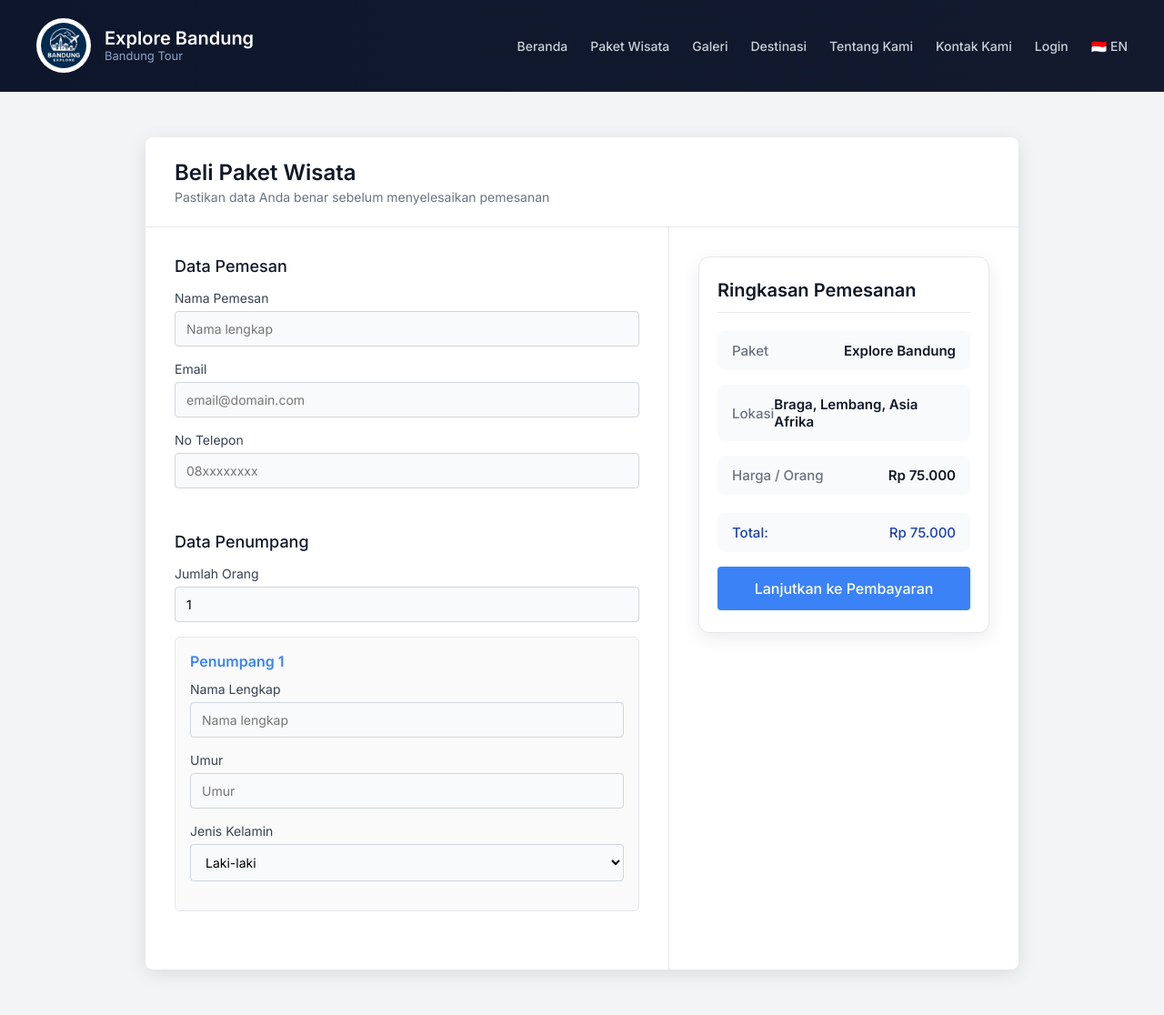
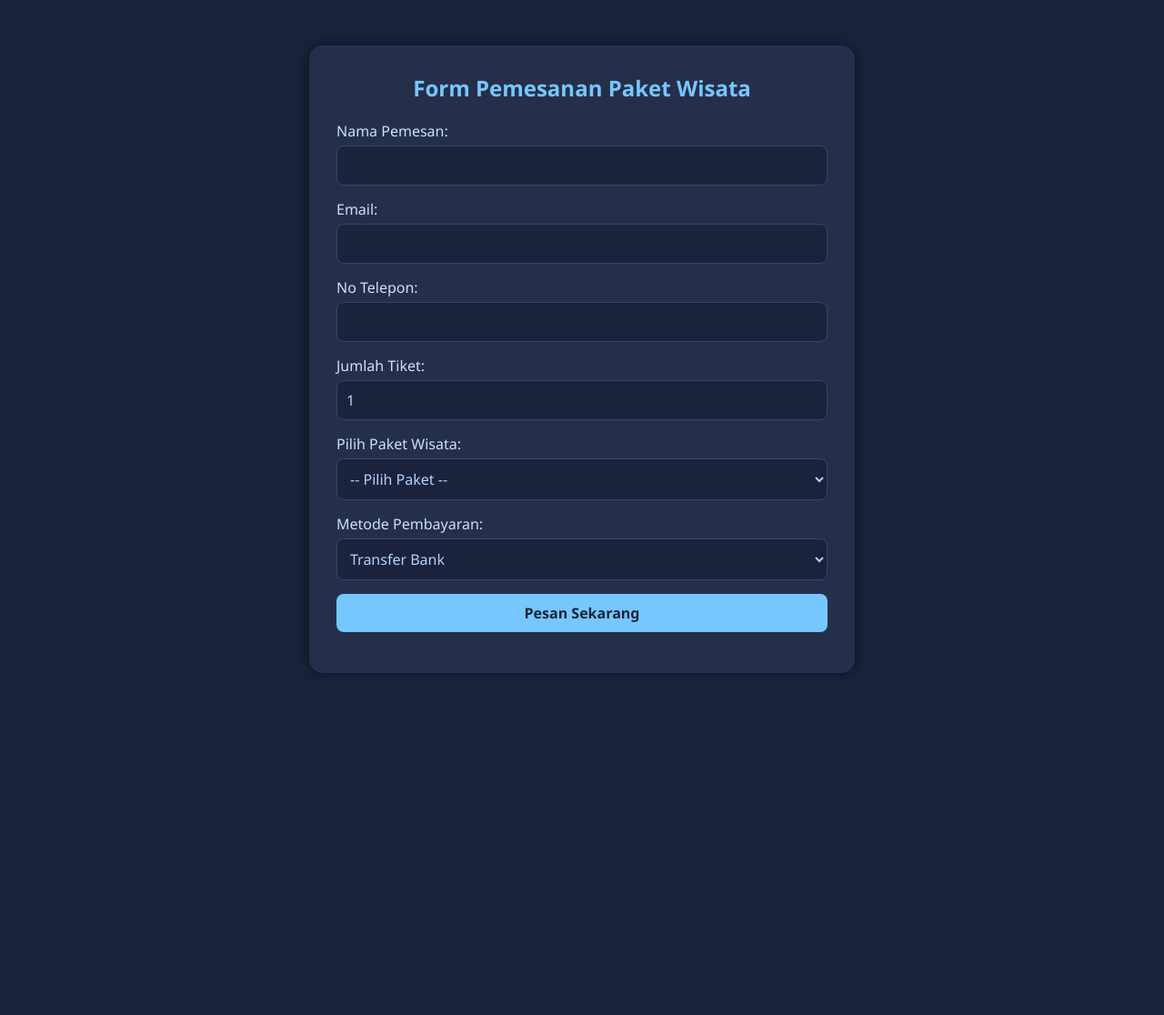
Before and after one commit to nofallcr/TUBESBANDUNG, a PHP site: page /order.php in a window 1280 px wide. Shown: the whole page at 91% size. After the commit the page ends 742 px from the top, so only its background shows below. Run offline with PHP 8.4, Linux system fonts and the light colour scheme.

Commit message:
pembayaran

```diff
--- a/order.php
+++ b/order.php
@@ -1,359 +1,156 @@
 <?php
-$namaPaket = isset($_GET['paket']) ? $_GET['paket'] : 'Explore Bandung';
-$hargaOrang = isset($_GET['harga']) ? intval($_GET['harga']) : 75000;
-$lokasi = isset($_GET['lokasi']) ? $_GET['lokasi'] : 'Braga, Lembang, Asia Afrika';
+if ($_SERVER['REQUEST_METHOD'] === 'POST') {
+    $conn = mysqli_connect("localhost", "root", "", "db_wisata");
+    if (!$conn) die("Koneksi gagal: " . mysqli_connect_error());
+
+    $nama    = $_POST['nama_pemesan'];
+    $email   = $_POST['email_pemesan'];
+    $telepon = $_POST['telepon_pemesan'];
+    $jumlah  = $_POST['jumlah_tiket'];
+    $paket   = $_POST['paket_wisata'];
+    $lokasi  = $_POST['lokasi_wisata'];
+    $total   = $_POST['total_bayar'];
+    $metode  = $_POST['metode_pembayaran'];
+
+    $sql = "INSERT INTO pembayaran
+            (nama_pemesan, email_pemesan, telepon_pemesan, jumlah_tiket, paket_wisata, lokasi_wisata, total_bayar, metode_pembayaran)
+            VALUES
+            ('$nama','$email','$telepon','$jumlah','$paket','$lokasi','$total','$metode')";
+
+    if (mysqli_query($conn, $sql)) {
+        echo "<script>alert('Pemesanan berhasil!');</script>";
+    } else {
+        echo "<script>alert('Terjadi kesalahan: ". mysqli_error($conn) ."');</script>";
+    }
+    mysqli_close($conn);
+}
 ?>
 
 <!DOCTYPE html>
 <html lang="id">
 <head>
-  <meta charset="UTF-8" />
-  <meta name="viewport" content="width=device-width, initial-scale=1.0" />
-  <title>Checkout Paket Wisata</title>
-  <link href="https://fonts.googleapis.com/css2?family=Inter:wght@300;400;500;600&display=swap" rel="stylesheet">
+<meta charset="UTF-8">
+<title>Form Pemesanan Wisata</title>
+<style>
 
-  <style>
-   /* Reset & Font */
 * {
-  box-sizing: border-box;
-  margin: 0;
-  padding: 0;
-  font-family: 'Inter', sans-serif;
-}
+  margin:0;
+  padding:0;
+  box-sizing:border-box;
+  font-family:'Segoe UI', Tahoma, Geneva, Verdana, sans-serif; }
 
 body {
-  background: #f3f4f6;
-  color: #1f2937;
-}
+  background-color:#1a233b;
+  color:#b9d0fb;
+  padding:20px; }
 
-/* Container */
 .container {
-  max-width: 960px;
-  margin: 50px auto;
-  background: #fff;
-  border-radius: 8px;
-  box-shadow: 0 4px 20px rgba(0,0,0,0.1);
-  overflow: hidden;
-}
+  max-width:600px;
+  margin:30px auto;
+  background-color:#252f4a;
+  padding:30px;
+  border-radius:15px;
+  box-shadow:0 0 15px rgba(0,0,0,0.5); }
 
-/* Header */
-.header {
-  padding: 24px 32px;
-  border-bottom: 1px solid #e5e7eb;
-}
-.header h1 {
-  font-size: 24px;
-  font-weight: 600;
-  color: #111827;
-}
-.header p {
-  margin-top: 4px;
-  font-size: 14px;
-  color: #6b7280;
-}
+h2 {
+  text-align:center;
+  margin-bottom:20px;
+  color:#76c7ff; }
 
-/* Layout */
-.content {
-  display: flex;
-  flex-wrap: wrap;
-}
-.left {
-  flex: 1 1 60%;
-  padding: 32px;
-  border-right: 1px solid #e5e7eb;
-}
-.right {
-  flex: 1 1 40%;
-  padding: 32px;
-}
+label {
+  display:block;
+  margin-bottom:5px;
+  color:#cce0ff; }
 
-/* Sections */
-.section {
-  margin-bottom: 32px;
-}
-.section h2 {
-  font-size: 18px;
-  font-weight: 500;
-  margin-bottom: 16px;
-  color: #111827;
-}
+input, select, button {
+  width:100%;
+  padding:10px;
+  margin-bottom:15px;
+  border-radius:8px;
+  border:none;
+  font-size:16px; }
 
-/* Forms */
-label {
-  display: block;
-  font-size: 14px;
-  color: #374151;
-  margin-bottom: 6px;
-}
 input, select {
-  width: 100%;
-  padding: 10px 12px;
-  font-size: 14px;
-  margin-bottom: 16px;
-  border: 1px solid #d1d5db;
-  border-radius: 4px;
-  background: #f9fafb;
-}
+  background-color:#1a233b;
+  color:#b9d0fb;
+  border:1px solid #3a4563; }
+
 input:focus, select:focus {
-  border-color: #3b82f6;
-  outline: none;
-  background: #fff;
-}
+  outline:none;
+  border:1px solid #76c7ff; }
 
-/* Passenger Card */
-.passenger {
-  margin-bottom: 24px;
-  padding: 16px;
-  border: 1px solid #e5e7eb;
-  border-radius: 6px;
-  background: #fafafa;
-}
-.passenger h3 {
-  margin-bottom: 12px;
-  font-size: 16px;
-  color: #3b82f6;
-}
+button {
+  background-color:#76c7ff;
+  color:#1a233b;
+  font-weight:bold;
+  cursor:pointer;
+  transition:0.3s; }
 
-/* Summary */
-.summary {
-  padding: 24px 16px;
-  border: 1px solid #e5e7eb;
-  border-radius: 6px;
-  background: #fafafa;
-}
-.summary .item {
-  display: flex;
-  justify-content: space-between;
-  margin-bottom: 12px;
-  font-size: 14px;
-}
-.summary .item:last-child {
-  margin-bottom: 0;
-}
-.summary .item .value {
-  font-weight: 500;
-}
+button:hover {
+  background-color:#5aa0e0; }
 
-/* Button */
-.btn-pay {
-  display: block;
-  width: 100%;
-  padding: 14px;
-  font-size: 16px;
-  font-weight: 500;
-  color: #fff;
-  background: #3b82f6;
-  border: none;
-  border-radius: 4px;
-  cursor: pointer;
-  transition: background 0.3s;
-}
-.btn-pay:hover {
-  background: #2563eb;
-}
+option {
+  background-color:#1a233b;
+  color:#b9d0fb; }
 
-
-.summary {
-  background: #ffffff;
-  padding: 24px 20px;
-  border-radius: 12px;
-  border: 1px solid #e5e7eb;
-  box-shadow: 0 6px 20px rgba(0,0,0,0.08);
-}
-
-.summary h2 {
-  font-size: 20px;
-  font-weight: 600;
-  margin-bottom: 20px;
-  color: #111827;
-  border-bottom: 1px solid #e5e7eb;
-  padding-bottom: 12px;
-}
-
-.summary .item {
-  display: flex;
-  justify-content: space-between;
-  align-items: center;
-  margin-bottom: 16px;
-  padding: 12px 16px;
-  border-radius: 8px;
-  background: #f9fafb;
-  font-size: 15px;
-  font-weight: 500;
-  transition: all 0.3s ease;
-}
-
-.summary .item:last-child {
-  margin-bottom: 0;
-}
-
-.summary .item:hover {
-  background: #eef2ff;
-}
-
-.summary .item .label {
-  color: #6b7280;
-}
-
-.summary .item .value {
-  color: #111827;
-  font-weight: 600;
-}
-
-.total {
-  font-size: 18px;
-  font-weight: 700;
-  margin-top: 20px;
-  text-align: right;
-  color: #1e40af;
-}
-
-
-
-
-    @media (max-width: 768px) {
-      .content { flex-direction: column; }
-      .left { border-right: none; }
-    }
-  </style>
+</style>
 </head>
 <body>
 
-<?php include 'navbar.php'; ?>
+<div class="container">
+<h2>Form Pemesanan Paket Wisata</h2>
 
-<div class="container">
+<form action="" method="POST">
 
-  <div class="header">
-    <h1>Beli Paket Wisata</h1>
-    <p>Pastikan data Anda benar sebelum menyelesaikan pemesanan</p>
-  </div>
+    <label>Nama Pemesan:</label>
+    <input type="text" name="nama_pemesan" required>
 
-  <div class="content">
+    <label>Email:</label>
+    <input type="email" name="email_pemesan">
 
-    <!-- Form Pemesan & Penumpang -->
-    <div class="left">
-      <div class="section">
-        <h2>Data Pemesan</h2>
-        <label>Nama Pemesan</label>
-        <input type="text" id="namaPemesan" placeholder="Nama lengkap">
+    <label>No Telepon:</label>
+    <input type="text" name="telepon_pemesan">
 
-        <label>Email</label>
-        <input type="email" id="emailPemesan" placeholder="email@domain.com">
+    <label>Jumlah Tiket:</label>
+    <input type="number" name="jumlah_tiket" value="1" min="1">
 
-        <label>No Telepon</label>
-        <input type="tel" id="teleponPemesan" placeholder="08xxxxxxxx">
-      </div>
+    <label>Pilih Paket Wisata:</label>
+    <select id="pilihPaket" onchange="updatePaket()">
+        <option value="">-- Pilih Paket --</option>
+        <option value="1" data-nama="Braga - Kenangan Lama" data-paket="Paket Harian" data-harga="105000">Braga - Kenangan Lama - Rp105.000</option>
+        <option value="2" data-nama="Asia Africa - Keliling Dunia" data-paket="Paket Harian" data-harga="150000">Asia Africa - Keliling Dunia - Rp150.000</option>
+        <option value="3" data-nama="Dusun Bambu - Damai Alam" data-paket="Paket Keluarga" data-harga="1900000">Dusun Bambu - Damai Alam - RpRp 1.900.000</option>
+        <option value="4" data-nama="Trip Alam" data-lokasi="Paket Trip" data-paket="300000">Trip Alam - Rp300.000</option>
+        <option value="5" data-nama="Trip Sejarah" data-lokasi="Paket Trip" data-paket="150000">Trip Sejarah - Rp150.000</option>
+        <option value="6" data-nama="Kampung Cai Ranca Upas" data-lokasi="Paket Keluarga" data-paket="2200000">Kampung Cai Ranca Upas - Rp2.200.000</option>
+      </select>
 
-      <div class="section">
-        <h2>Data Penumpang</h2>
+    <input type="hidden" name="paket_wisata" id="paket_wisata">
+    <input type="hidden" name="lokasi_wisata" id="lokasi_wisata">
+    <input type="hidden" name="total_bayar" id="total_bayar">
 
-        <label>Jumlah Orang</label>
-        <input type="number" id="jumlahOrang" value="1" min="1" max="10">
+    <label>Metode Pembayaran:</label>
+    <select name="metode_pembayaran" required>
+        <option value="transfer">Transfer Bank</option>
+        <option value="ewallet">E-Wallet</option>
+    </select>
 
-        <div id="formPenumpang"></div>
-      </div>
-    </div>
-
-<div class="right">
-  <div class="summary">
-    <h2>Ringkasan Pemesanan</h2>
-
-    <div class="item">
-      <div class="label">Paket</div>
-      <div class="value" id="paketName"><?php echo $namaPaket; ?></div>
-    </div>
-
-    <div class="item">
-      <div class="label">Lokasi</div>
-      <div class="value" id="lokasiPaket"><?php echo $lokasi; ?></div>
-    </div>
-
-    <div class="item">
-      <div class="label">Harga / Orang</div>
-      <div class="value" id="hargaOrang">Rp <?php echo number_format($hargaOrang,0,",","."); ?></div>
-    </div>
-
-    <div class="item total">
-      Total: <span id="totalHarga">Rp <?php echo number_format($hargaOrang,0,",","."); ?></span>
-    </div>
-
-     <form action="payment.php" method="POST" id="checkoutForm">
-        <input type="hidden" name="nama_pemesan" id="sendNama">
-        <input type="hidden" name="email_pemesan" id="sendEmail">
-        <input type="hidden" name="telepon_pemesan" id="sendTelp">
-        <input type="hidden" name="jumlah" id="sendJumlah">
-        <input type="hidden" name="total" id="sendTotal">
-        <input type="hidden" name="paket" value="<?php echo $namaPaket; ?>">
-        <input type="hidden" name="lokasi" value="<?php echo $lokasi; ?>">
-
-        <button type="button" class="btn-pay" onclick="kirimKePembayaran()">
-          Lanjutkan ke Pembayaran
-        </button>
-     </form>
-
-  </div>
+    <button type="submit">Pesan Sekarang</button>
+</form>
 </div>
 
 <script>
-  const jumlahOrangInput = document.getElementById('jumlahOrang');
-  const formPenumpang = document.getElementById('formPenumpang');
-  const totalHargaEl = document.getElementById('totalHarga');
-  const hargaPerOrang = <?php echo $hargaOrang; ?>;
+function updatePaket() {
+    const pilihan = document.getElementById("pilihPaket");
+    const paket = pilihan.options[pilihan.selectedIndex];
 
-  function updatePenumpangForm(jumlah) {
-    formPenumpang.innerHTML = '';
-    for (let i = 1; i <= jumlah; i++) {
-      formPenumpang.innerHTML += `
-        <div class="passenger">
-          <h3>Penumpang ${i}</h3>
-          <label>Nama Lengkap</label>
-          <input type="text" name="nama_penumpang_${i}" placeholder="Nama lengkap">
+    document.getElementById("paket_wisata").value = paket.getAttribute("data-nama");
+    document.getElementById("lokasi_wisata").value = paket.getAttribute("data-lokasi");
 
-          <label>Umur</label>
-          <input type="number" name="umur_penumpang_${i}" placeholder="Umur">
-
-          <label>Jenis Kelamin</label>
-          <select name="jk_penumpang_${i}">
-            <option value="Laki-laki">Laki-laki</option>
-            <option value="Perempuan">Perempuan</option>
-          </select>
-        </div>
-      `;
-    }
-
-    const total = hargaPerOrang * jumlah;
-    totalHargaEl.innerText = `Rp ${total.toLocaleString('id-ID')}`;
-  }
-
-  jumlahOrangInput.addEventListener('input', () => {
-    const val = parseInt(jumlahOrangInput.value) || 1;
-    updatePenumpangForm(val);
-  });
-
-  updatePenumpangForm(1);
-
-  function kirimKePembayaran() {
-    const nama = document.getElementById("namaPemesan").value;
-    const email = document.getElementById("emailPemesan").value;
-    const telp = document.getElementById("teleponPemesan").value;
-    const jumlah = document.getElementById("jumlahOrang").value;
-
-    if(nama === "" || email === "" || telp === ""){
-      alert("Lengkapi dulu data pemesan");
-      return;
-    }
-
-    const total = hargaPerOrang * parseInt(jumlah);
-
-    document.getElementById("sendNama").value   = nama;
-    document.getElementById("sendEmail").value  = email;
-    document.getElementById("sendTelp").value   = telp;
-    document.getElementById("sendJumlah").value = jumlah;
-    document.getElementById("sendTotal").value  = total;
-
-    // Submit form
-    document.getElementById("checkoutForm").submit();
-  }
+    const harga = paket.getAttribute("data-harga");
+    const jumlah = document.querySelector('input[name="jumlah_tiket"]').value;
+    document.getElementById("total_bayar").value = harga * jumlah;
+}
 </script>
 
 </body>
```
